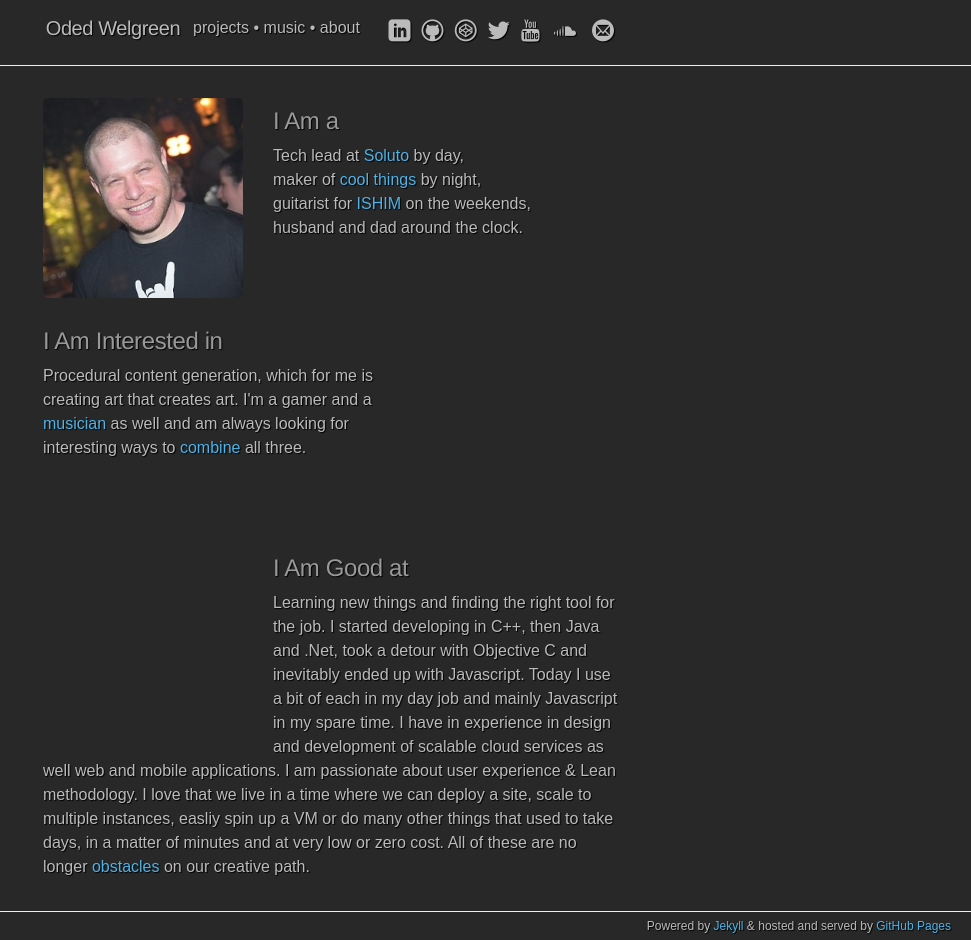
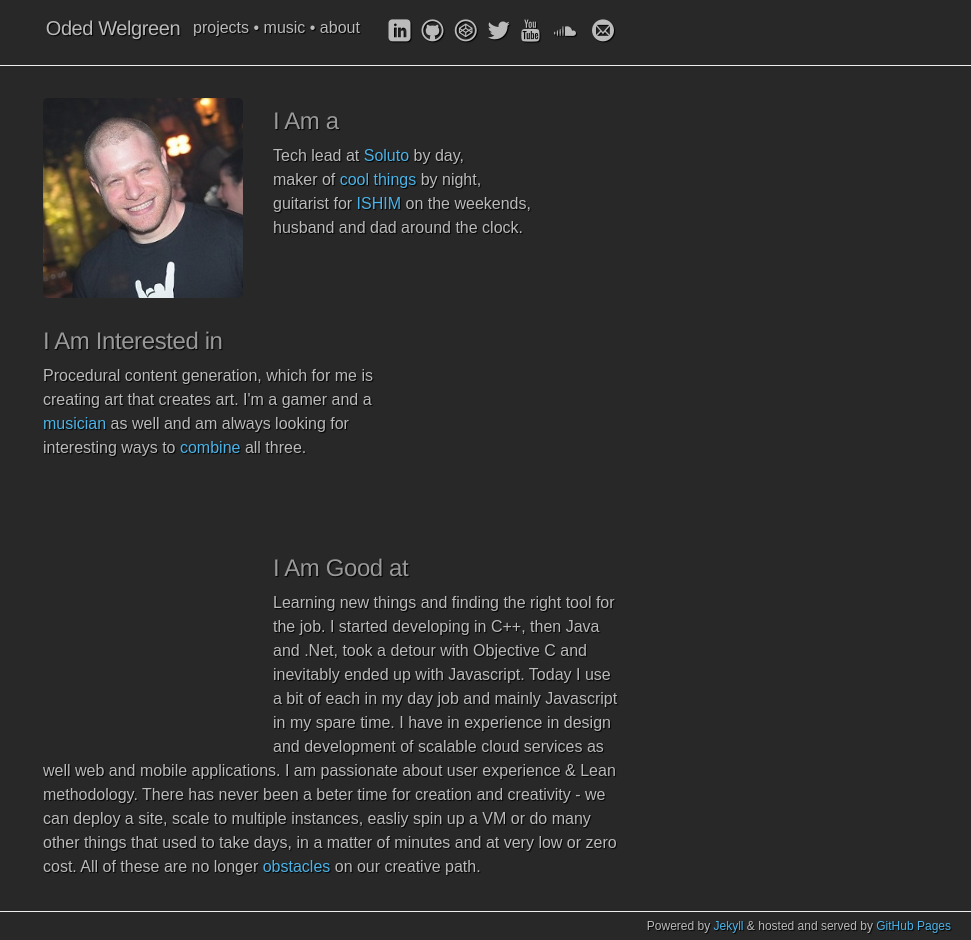
Before and after one commit to odedw/odedw.github.io, a Jekyll site: the page built from index.html, in a window 1280 px wide. Shown: the whole page, without its empty margins (309-1280 px from the left). Built offline with Jekyll 4.4.1, drawn with Linux system fonts in a browser that asks for light colours; nearby versions of some CDN libraries; Markdown is read by kramdown in place of the engine named in the settings; the list of posts is cut into pages by our own code; comment, search, counter and statistics services are not loaded.

Commit message:
Update index.html

```diff
--- a/index.html
+++ b/index.html
@@ -38,7 +38,7 @@
         <div class="section-text">
             <h2 class="section-header">I Am Good at</h2>
             <span>
-                Learning new things and finding the right tool for the job. I started developing in C++, then Java and .Net, took a detour with Objective C and inevitably ended up with Javascript. Today I use a bit of each in my day job and mainly Javascript in my spare time. I have in experience in design and development of scalable cloud services as well web and mobile applications. I am passionate about user experience & Lean methodology. I love that we live in a time where we can deploy a site, scale to multiple instances, easliy spin up a VM or do many other things that used to take days, in a matter of minutes and at very low or zero cost. All of these are no longer <a href="http://www.hanselman.com/blog/WeAreAbstractingOnTheShouldersOfGiants.aspx" target="_blank">obstacles</a> on our creative path.
+                Learning new things and finding the right tool for the job. I started developing in C++, then Java and .Net, took a detour with Objective C and inevitably ended up with Javascript. Today I use a bit of each in my day job and mainly Javascript in my spare time. I have in experience in design and development of scalable cloud services as well web and mobile applications. I am passionate about user experience & Lean methodology. There has never been a beter time for creation and creativity - we can deploy a site, scale to multiple instances, easliy spin up a VM or do many other things that used to take days, in a matter of minutes and at very low or zero cost. All of these are no longer <a href="http://www.hanselman.com/blog/WeAreAbstractingOnTheShouldersOfGiants.aspx" target="_blank">obstacles</a> on our creative path.
             </span>
         </div>
     </div>
```
